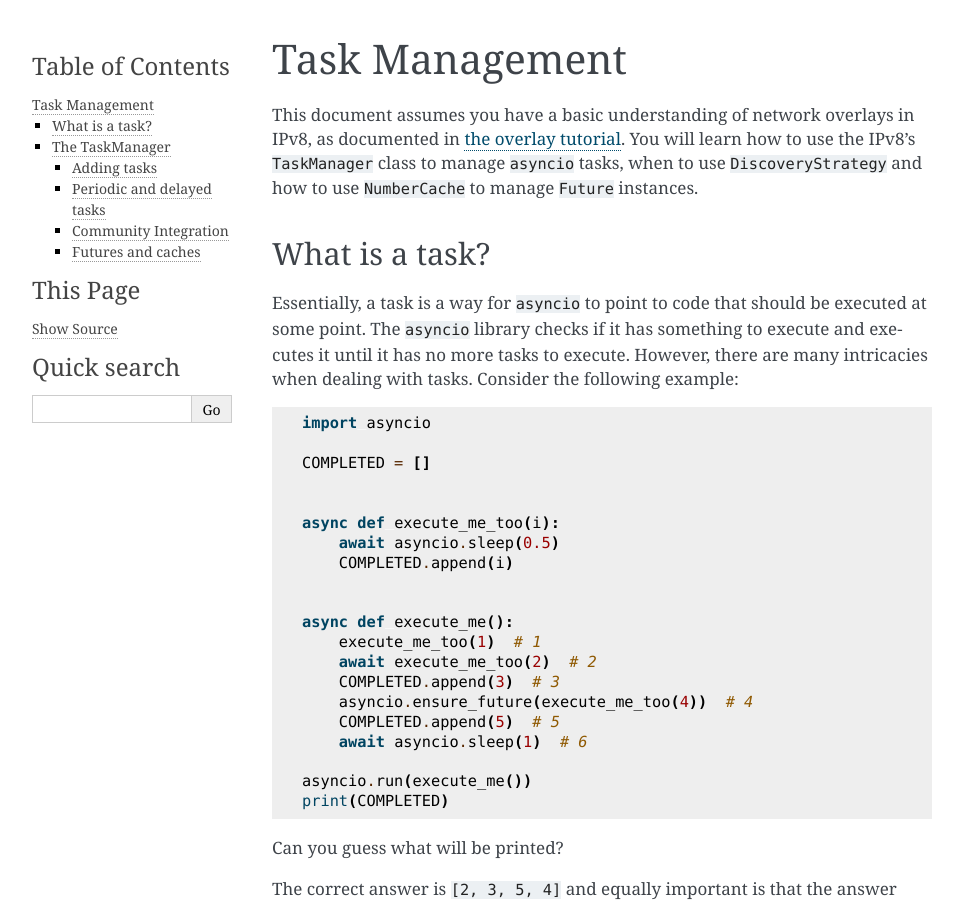
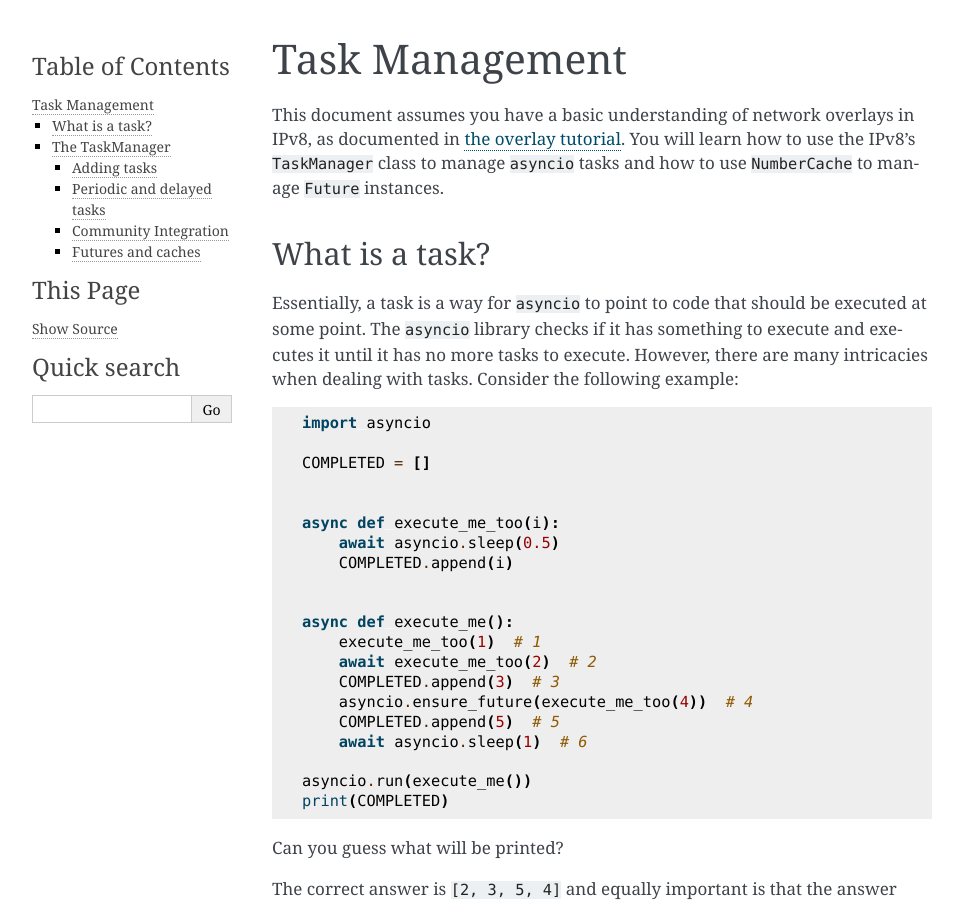
Before and after one commit to Tribler/py-ipv8, a Sphinx documentation site: the page built from doc/basics/tasks_tutorial.rst, in a window 1280 px wide and 900 px high. Shown: the whole window, without its empty margins (148-1111 px from the left). Built offline with Sphinx 7.4.7, drawn with Linux system fonts in a browser that asks for light colours.

```diff
--- a/doc/basics/tasks_tutorial.rst
+++ b/doc/basics/tasks_tutorial.rst
@@ -2,7 +2,7 @@
 ===============
 
 This document assumes you have a basic understanding of network overlays in IPv8, as documented in `the overlay tutorial <../../basics/overlay_tutorial>`_.
-You will learn how to use the IPv8's ``TaskManager`` class to manage ``asyncio`` tasks, when to use ``DiscoveryStrategy`` and how to use ``NumberCache`` to manage ``Future`` instances.
+You will learn how to use the IPv8's ``TaskManager`` class to manage ``asyncio`` tasks and how to use ``NumberCache`` to manage ``Future`` instances.
 
 What is a task?
 ---------------
```
